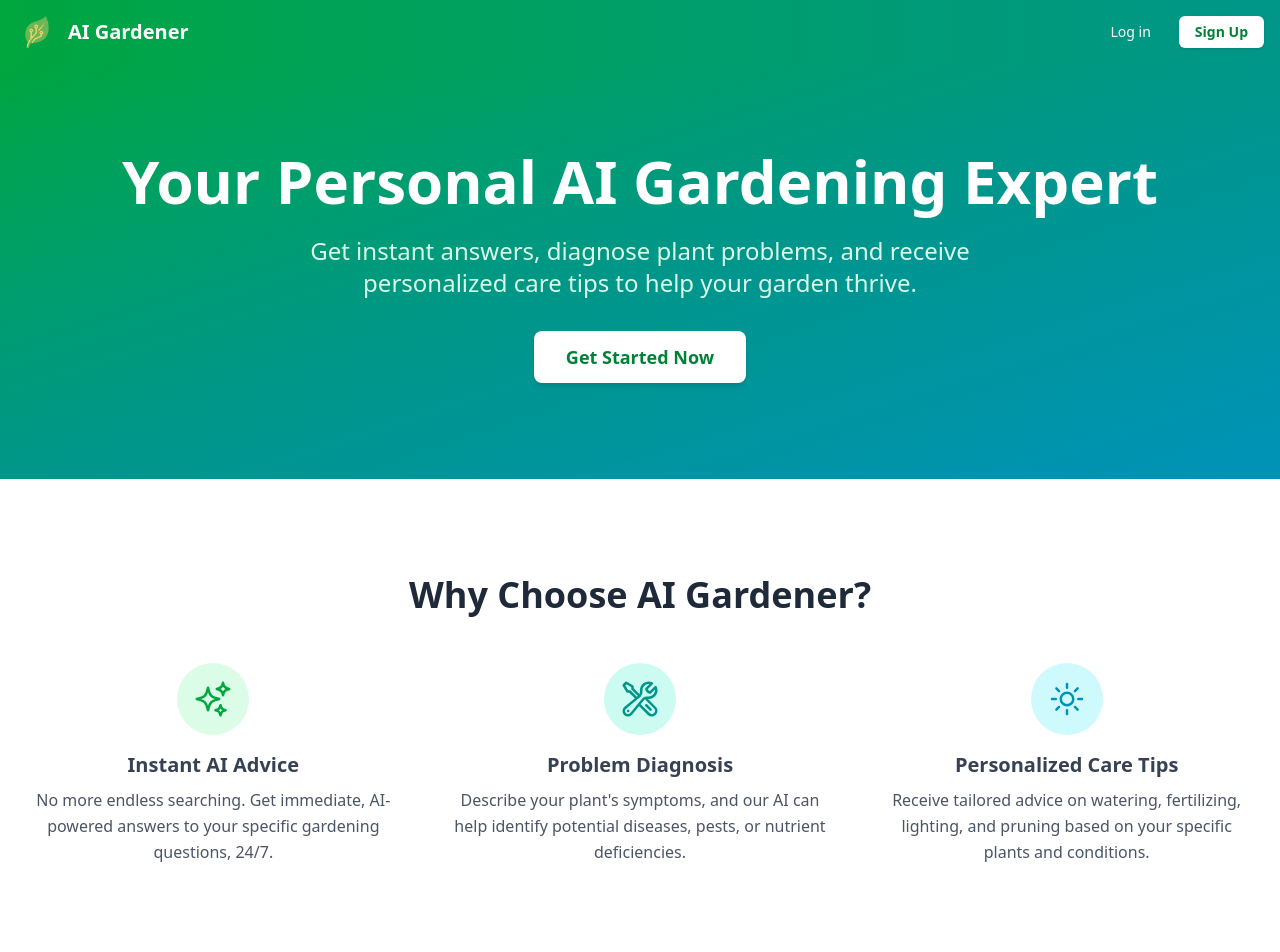
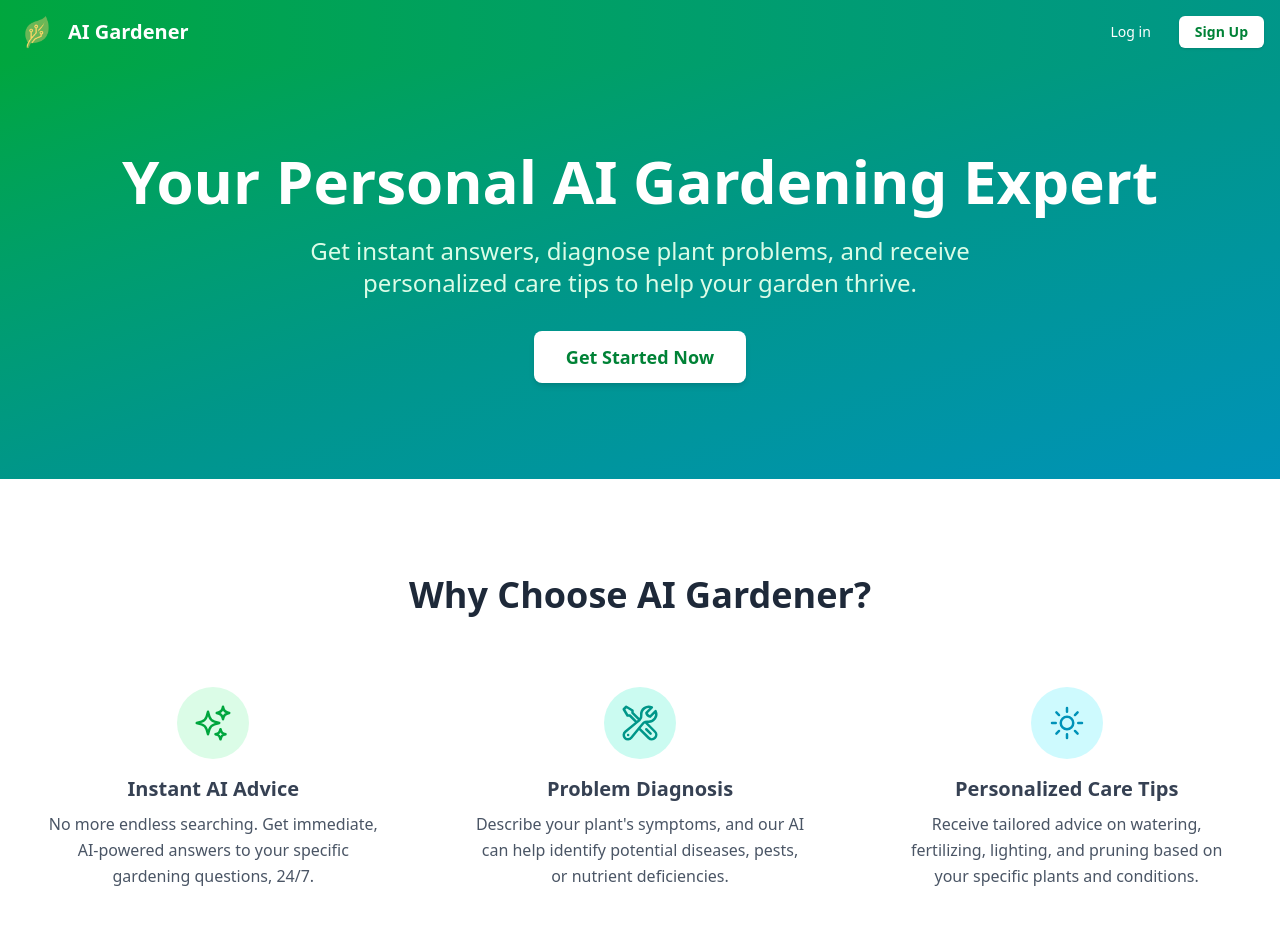
Before and after one commit to Dtpike02/garden-ai, a Next.js app in the folder garden-ai/: page / in a window 1280 px wide. Shown: the top 952 px of the page. Built offline with nearby package versions, Linux system fonts and the light colour scheme; no server answers.

Commit message:
add hover animations to home page

```diff
--- a/garden-ai/src/app/page.tsx
+++ b/garden-ai/src/app/page.tsx
@@ -128,19 +128,19 @@ export default function HomePage() {
             </h2>
             <div className="grid grid-cols-1 md:grid-cols-3 gap-10 md:gap-12">
               {/* Feature 1 */}
-              <div className="flex flex-col items-center">
+              <div className=" rounded-2xl p-6 flex flex-col items-center hover:shadow-2xl hover:scale-105 hover:bg-gray-50 transition-transform transition-shadow duration-300 ease-out">
                  <div className="bg-green-100 rounded-full p-4 mb-4 inline-block"><SparklesIcon className="h-10 w-10 text-green-600" /></div>
                  <h3 className="text-xl font-semibold text-gray-700 mb-2">Instant AI Advice</h3>
                  <p className="text-gray-600 text-center leading-relaxed">No more endless searching. Get immediate, AI-powered answers to your specific gardening questions, 24/7.</p>
               </div>
               {/* Feature 2 */}
-              <div className="flex flex-col items-center">
+              <div className="rounded-2xl p-6 flex flex-col items-center hover:shadow-2xl hover:scale-105 hover:bg-gray-50 transition-transform transition-shadow duration-300 ease-out">
                 <div className="bg-teal-100 rounded-full p-4 mb-4 inline-block"><WrenchScrewdriverIcon className="h-10 w-10 text-teal-600" /></div>
                 <h3 className="text-xl font-semibold text-gray-700 mb-2">Problem Diagnosis</h3>
                 <p className="text-gray-600 text-center leading-relaxed">Describe your plant&apos;s symptoms, and our AI can help identify potential diseases, pests, or nutrient deficiencies.</p>
               </div>
               {/* Feature 3 */}
-              <div className="flex flex-col items-center">
+              <div className="rounded-2xl p-6 flex flex-col items-center hover:shadow-2xl hover:scale-105 hover:bg-gray-50 transition-transform transition-shadow duration-300 ease-out">
                  <div className="bg-cyan-100 rounded-full p-4 mb-4 inline-block"><SunIcon className="h-10 w-10 text-cyan-600" /></div>
                  <h3 className="text-xl font-semibold text-gray-700 mb-2">Personalized Care Tips</h3>
                  <p className="text-gray-600 text-center leading-relaxed">Receive tailored advice on watering, fertilizing, lighting, and pruning based on your specific plants and conditions.</p>
@@ -157,16 +157,16 @@ export default function HomePage() {
                     Get Started in 3 Easy Steps
                 </h2>
                  <div className="grid grid-cols-1 md:grid-cols-3 gap-8 text-left md:text-center max-w-4xl mx-auto">
-                     <div className="p-6 bg-white rounded-lg shadow"><span className="text-3xl font-bold text-green-500 block mb-2">1</span><h4 className="font-semibold text-lg mb-1 text-gray-700">Sign Up / Log In</h4><p className="text-sm text-gray-600">Create your account or log in instantly using Google.</p></div>
-                      <div className="p-6 bg-white rounded-lg shadow"><span className="text-3xl font-bold text-green-500 block mb-2">2</span><h4 className="font-semibold text-lg mb-1 text-gray-700">Subscribe (If Required)</h4><p className="text-sm text-gray-600">Choose a plan to unlock full access to the AI assistant features.</p></div>
-                      <div className="p-6 bg-white rounded-lg shadow"><span className="text-3xl font-bold text-green-500 block mb-2">3</span><h4 className="font-semibold text-lg mb-1 text-gray-700">Ask Anything!</h4><p className="text-sm text-gray-600">Start chatting with the AI and get expert gardening advice instantly.</p></div>
+                     <div className="p-6 bg-white rounded-lg shadow hover:shadow-2xl hover:scale-105 hover:bg-gray-50 transition-transform transition-shadow duration-300 ease-out"><span className="text-3xl font-bold text-green-500 block mb-2">1</span><h4 className="font-semibold text-lg mb-1 text-gray-700">Sign Up / Log In</h4><p className="text-sm text-gray-600">Create your account or log in instantly using Google.</p></div>
+                      <div className="p-6 bg-white rounded-lg shadow hover:shadow-2xl hover:scale-105 hover:bg-gray-50 transition-transform transition-shadow duration-300 ease-out"><span className="text-3xl font-bold text-green-500 block mb-2">2</span><h4 className="font-semibold text-lg mb-1 text-gray-700">Subscribe (If Required)</h4><p className="text-sm text-gray-600">Choose a plan to unlock full access to the AI assistant features.</p></div>
+                      <div className="p-6 bg-white rounded-lg shadow hover:shadow-2xl hover:scale-105 hover:bg-gray-50 transition-transform transition-shadow duration-300 ease-out"><span className="text-3xl font-bold text-green-500 block mb-2">3</span><h4 className="font-semibold text-lg mb-1 text-gray-700">Ask Anything!</h4><p className="text-sm text-gray-600">Start chatting with the AI and get expert gardening advice instantly.</p></div>
                  </div>
              </div>
         </section>
 
         {/* --- Final Call to Action Section --- */}
         <section className="py-16 md:py-24 bg-green-700 text-white">
-          <div className="container mx-auto px-6 text-center">
+          <div className="container mx-auto px-6 text-center ">
             <h2 className="text-3xl md:text-4xl font-semibold mb-6">
               Ready to Grow a Healthier Garden?
             </h2>
```
